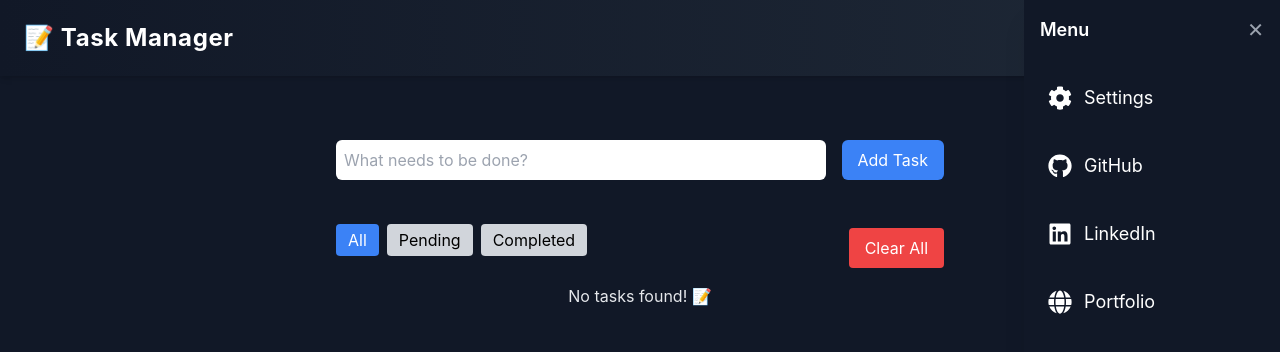
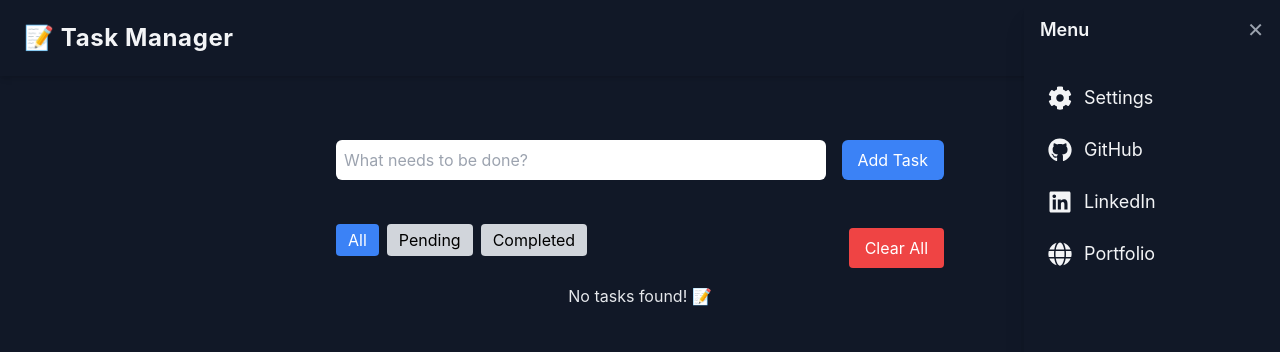
Before and after one commit to JavierMurua/tasks-app-ts-concepts, a Next.js app: page / in a window 1280 px wide. Both pictures are taken after a click on the button "Menu". Shown: the top 352 px of the page. Built offline with nearby package versions, Linux system fonts and the light colour scheme.

Commit message:
Review the styles of globals.cssand review the styles of Header.tsx

```diff
--- a/src/app/globals.css
+++ b/src/app/globals.css
@@ -2,100 +2,95 @@
 @tailwind components;
 @tailwind utilities;
 
+@layer utilities {
+  @keyframes fadeIn {
+    from {
+      opacity: 0;
+      transform: translateY(5px);
+    }
+    to {
+      opacity: 1;
+      transform: translateY(0);
+    }
+  }
+
+  .animate-fade {
+    animation: fadeIn 0.3s ease-out;
+  }
+}
+
 /* 🎨 Dark Mode (Default) */
 :root {
-  --background: #111827; /* Modern dark blue */
-  --foreground: #e5e7eb; /* Light text */
-  --card-bg: #1f2937; /* Card background */
-  --border: #374151; /* Borders and lines */
-  --primary: #6366f1; /* Vibrant blue */
-  --danger: #ef4444; /* Soft red */
-  --success: #10b981; /* Elegant green */
+  --background: theme('colors.gray.900'); /* Fondo oscuro */
+  --foreground: theme('colors.gray.100'); /* Texto claro */
+  --card-bg: theme('colors.gray.800'); /* Fondo de tarjetas */
+  --border: theme('colors.gray.700'); /* Bordes */
+  --primary: theme('colors.indigo.500'); /* Azul vibrante */
+  --danger: theme('colors.red.500'); /* Rojo suave */
+  --success: theme('colors.green.500'); /* Verde elegante */
 }
 
 /* 🌞 Light Mode (Usando `data-theme="light"`) */
 [data-theme="light"] {
-  --background: #ffffff; /* White background */
-  --foreground: #111827; /* Dark text */
-  --card-bg: #f3f4f6; /* Light gray card */
-  --border: #d1d5db; /* Soft gray border */
-  --primary: #4f46e5; /* Darker blue */
-  --danger: #dc2626; /* Strong red */
-  --success: #059669; /* Strong green */
+  --background: theme('colors.white'); /* Fondo claro */
+  --foreground: theme('colors.gray.900'); /* Texto oscuro */
+  --card-bg: theme('colors.gray.200'); /* Tarjetas grises */
+  --border: theme('colors.gray.400'); /* Bordes suaves */
+  --primary: theme('colors.indigo.700'); /* Azul oscuro */
+  --danger: theme('colors.red.600'); /* Rojo fuerte */
+  --success: theme('colors.green.600'); /* Verde fuerte */
 }
 
-html {
-  background-color: var(--background);
-  color: var(--foreground);
-}
-
-
-body {
+/* 🖌️ Estilos globales */
+html, body {
   background-color: var(--background);
   color: var(--foreground);
   font-family: "Inter", sans-serif;
-}
-
-html, body, .container, .task-card, .button, * {
   @apply transition-colors duration-300 ease-in-out;
 }
 
-/* 📝 Main container */
+/* 📌 Contenedor principal */
 .container {
-  background-color: var(--background);
-  color: var(--foreground);
   @apply max-w-2xl mx-auto px-6 py-10;
 }
 
-/* 📋 Task card styles */
+/* 📋 Tarjetas de tarea */
 .task-card {
   background: var(--card-bg);
-  color: var(--foreground);
   border: 1px solid var(--border);
   @apply p-4 rounded-lg shadow-lg transition-all duration-300;
 }
 
-/* 🔘 General buttons */
+/* 🔘 Botones */
 .button {
-  @apply px-4 py-2 rounded-md font-medium transition-all duration-300;
+  @apply px-4 py-2 rounded-md font-medium transition-all duration-300 text-white;
 }
 
 .button-primary {
   background: var(--primary);
-  color: white;
-}
-.button-primary:hover {
-  filter: brightness(90%);
 }
 
 .button-danger {
   background: var(--danger);
-  color: white;
-}
-.button-danger:hover {
-  filter: brightness(90%);
 }
 
 .button-success {
   background: var(--success);
-  color: white;
 }
-.button-success:hover {
+
+/* ✨ Efecto hover para todos los botones */
+.button:hover {
   filter: brightness(90%);
 }
 
-/* 🎭 Animations */
-@keyframes fadeIn {
-  from {
-    opacity: 0;
-    transform: translateY(5px);
-  }
-  to {
-    opacity: 1;
-    transform: translateY(0);
+@layer components {
+  .menu-item {
+    @apply flex items-center space-x-3 text-lg w-full text-left p-2 rounded-lg transition-all duration-300 hover:bg-[var(--card-bg)] cursor-pointer;
+
   }
 }
 
+/* 🎭 Animaciones */
 .animate-fade-in {
-  animation: fadeIn 0.3s ease-out;
+  @apply animate-fade;
 }
--- a/src/components/Header.tsx
+++ b/src/components/Header.tsx
@@ -1,84 +1,95 @@
 // src\components\Header.tsx
 "use client";
 
-import { useState } from "react";
+import { useState, useEffect, useRef } from "react";
 import { FaGithub, FaLinkedin, FaGlobe, FaCog } from "react-icons/fa";
-import SettingsPanel from "./SettingsPanel"; //
+import SettingsPanel from "./SettingsPanel";
 import { useTranslation } from "@/hooks/useTranslation";
+import clsx from "clsx";
 
 export default function Header() {
-  const [isMenuOpen, setIsMenuOpen] = useState<boolean>(false);
-  const [isSettingsOpen, setIsSettingsOpen] = useState<boolean>(false);
-
+  const [activePanel, setActivePanel] = useState<"menu" | "settings" | null>(null);
+  const menuRef = useRef<HTMLDivElement | null>(null);
   const { t } = useTranslation();
 
-  const toggleMenu = () => setIsMenuOpen((prev) => !prev);
-  const toggleSettings = () => setIsSettingsOpen((prev) => !prev);
+  const toggleMenu = () => setActivePanel(activePanel === "menu" ? null : "menu");
+  const toggleSettings = () => setActivePanel(activePanel === "settings" ? null : "settings");
+
+  // Cerrar menú al hacer clic fuera
+  useEffect(() => {
+    function handleClickOutside(event: MouseEvent) {
+      if (menuRef.current && !menuRef.current.contains(event.target as Node)) {
+        setActivePanel(null);
+      }
+    }
+
+    if (activePanel) {
+      document.body.classList.add("overflow-hidden");
+      document.addEventListener("mousedown", handleClickOutside);
+    } else {
+      document.body.classList.remove("overflow-hidden");
+    }
+
+    return () => {
+      document.body.classList.remove("overflow-hidden");
+      document.removeEventListener("mousedown", handleClickOutside);
+    };
+  }, [activePanel]);
 
   return (
-    <header className="bg-gradient-to-r from-gray-900 to-gray-800 py-4 px-6 shadow-md text-white flex justify-between items-center animate-fade-in">
+    <header className="bg-[var(--background)] text-[var(--foreground)] py-4 px-6 shadow-md flex justify-between items-center animate-fade-in">
       <h1 className="text-2xl font-bold tracking-wide">📝 Task Manager</h1>
 
       <div className="relative">
         <button
           onClick={toggleMenu}
-          className="bg-gray-700 p-2 rounded focus:outline-none"
+          aria-label={t("menu")}
+          className="bg-[var(--card-bg)] text-[var(--foreground)] p-2 rounded focus:outline-none"
         >
           <span className="text-xl">&#9776;</span>
         </button>
 
-        {isMenuOpen && (
-          <div className="fixed top-0 right-0 h-full w-64 bg-gray-900 text-white z-50 shadow-xl transform transition-transform ease-in-out duration-300">
+        {activePanel === "menu" && (
+          <div
+            ref={menuRef}
+            className={clsx(
+              "absolute top-0 right-0 -mt-4  -mr-6 h-screen w-64 bg-[var(--background)] text-[var(--foreground)] z-50 shadow-xl transition-transform",
+              "transform translate-x-0 ease-in-out duration-300"
+            )}
+          >
             <div className="flex justify-between items-center p-4">
-              <h2 className="text-lg font-semibold">{t('menu')}</h2>
+              <h2 className="text-lg font-semibold">{t("menu")}</h2>
               <button
                 onClick={toggleMenu}
+                aria-label={t("close")}
                 className="text-xl text-gray-400 hover:text-white"
               >
                 &#10005;
               </button>
             </div>
-            <ul className="space-y-6 p-4">
-              <li className="flex items-center space-x-4 hover:bg-gray-800 p-2 rounded-lg cursor-pointer transition-all duration-300">
-                <button
-                  onClick={toggleSettings}
-                  className="flex items-center space-x-3 text-lg w-full text-left"
-                >
+            <ul className="p-4 space-y-2">
+              <li>
+                <button onClick={toggleSettings} className="menu-item">
                   <FaCog size={24} />
-                  <span>{t('settings')}</span>
+                  <span>{t("settings")}</span>
                 </button>
               </li>
-              <li className="flex items-center space-x-4 hover:bg-gray-800 p-2 rounded-lg cursor-pointer transition-all duration-300">
-                <a
-                  href="https://github.com/tuusuario"
-                  target="_blank"
-                  rel="noopener noreferrer"
-                  className="flex items-center space-x-3 text-lg"
-                >
+              <li>
+                <a href="https://github.com/tuusuario" target="_blank" rel="noopener noreferrer" className="menu-item">
                   <FaGithub size={24} />
                   <span>GitHub</span>
                 </a>
               </li>
-              <li className="flex items-center space-x-4 hover:bg-gray-800 p-2 rounded-lg cursor-pointer transition-all duration-300">
-                <a
-                  href="https://www.linkedin.com/in/tuusuario"
-                  target="_blank"
-                  rel="noopener noreferrer"
-                  className="flex items-center space-x-3 text-lg"
-                >
+              <li>
+                <a href="https://www.linkedin.com/in/tuusuario" target="_blank" rel="noopener noreferrer" className="menu-item">
                   <FaLinkedin size={24} />
                   <span>LinkedIn</span>
                 </a>
               </li>
-              <li className="flex items-center space-x-4 hover:bg-gray-800 p-2 rounded-lg cursor-pointer transition-all duration-300">
-                <a
-                  href="https://tuportafolio.com"
-                  target="_blank"
-                  rel="noopener noreferrer"
-                  className="flex items-center space-x-3 text-lg"
-                >
+              <li>
+                <a href="https://tuportafolio.com" target="_blank" rel="noopener noreferrer" className="menu-item">
                   <FaGlobe size={24} />
-                  <span>{t('portfolio')}</span>
+                  <span>{t("portfolio")}</span>
                 </a>
               </li>
             </ul>
@@ -86,7 +97,7 @@ export default function Header() {
         )}
       </div>
 
-      {isSettingsOpen && <SettingsPanel onClose={toggleSettings} />}
+      {activePanel === "settings" && <SettingsPanel onClose={toggleSettings} />}
     </header>
   );
 }
--- a/src/i18n/translations.ts
+++ b/src/i18n/translations.ts
@@ -20,7 +20,8 @@ export const translations = {
       menu: "Menu",
       portfolio: "Portfolio",
       taskLimitReached: 'You\'ve reached the maximum number of tasks',
-      taskLimitReachedMessage: "¡Límite de tareas alcanzado! Ajusta en configuración o elimina tareas."
+      taskLimitReachedMessage: "Task limit reached! Adjust in settings or delete tasks.",
+      close: "Close"
     },
     es: {
       addTask: "Añadir Tarea",
@@ -42,6 +43,7 @@ export const translations = {
       menu: "Menú",
       portfolio: "Portafolio",
       taskLimitReached: 'Has alcanzado el número máximo de tareas',
-      taskLimitReachedMessage: "¡Límite de tareas alcanzado! Ajusta en configuración o elimina tareas."
+      taskLimitReachedMessage: "¡Límite de tareas alcanzado! Ajusta en configuración o elimina tareas.",
+      close: "Cerrar"
     }
   };
```
